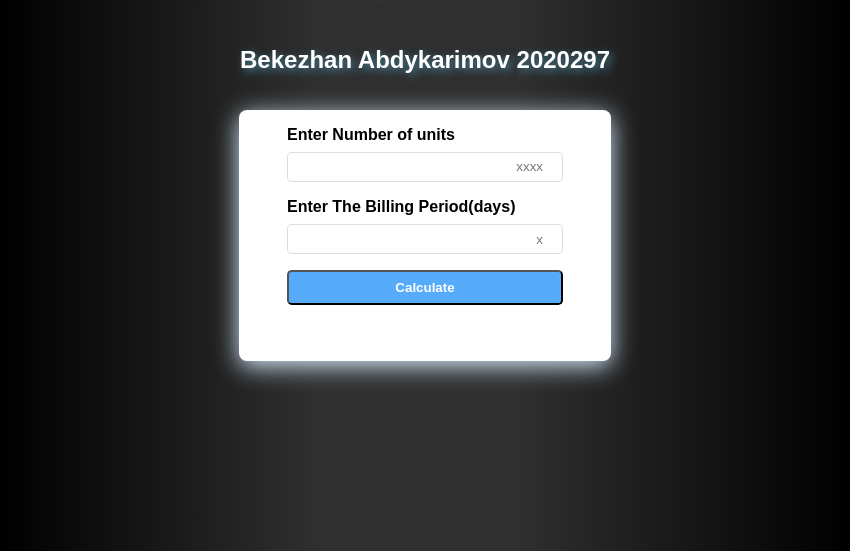
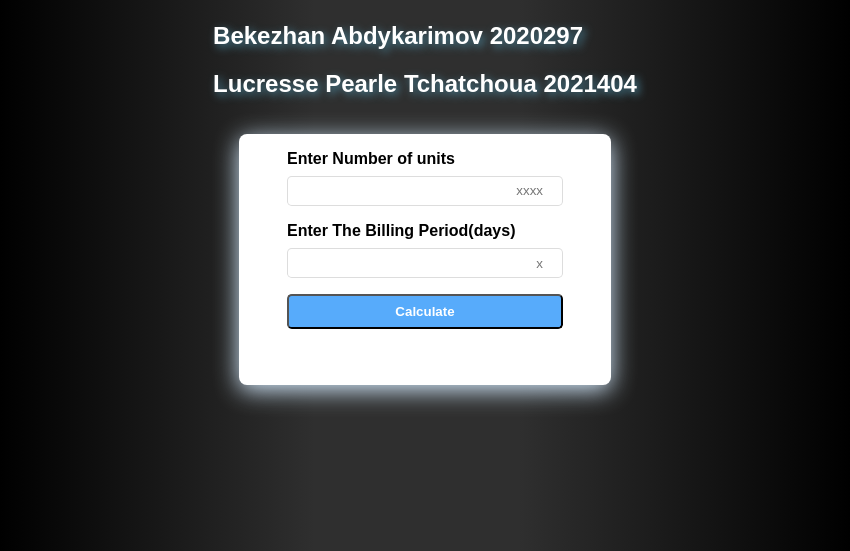
Before and after one commit to Pearle2020/project3-, an Electron app: page index.html in a window 850 px wide. Shown: the part 249-800 px from the top of the page. Drawn offline with Linux system fonts and the light colour scheme.

Commit message:
name
adding student name

```diff
--- a/index.html
+++ b/index.html
@@ -14,6 +14,7 @@
         <h1 id="app-title">Electricity Bill Calculator </h1>
         <div id="students">
             <h2> Bekezhan Abdykarimov 2020297</h2>
+             <h2> Lucresse Pearle Tchatchoua 2021404</h2>
             <h2> </h2>
         </div>
         <div id="form-holder">
```
